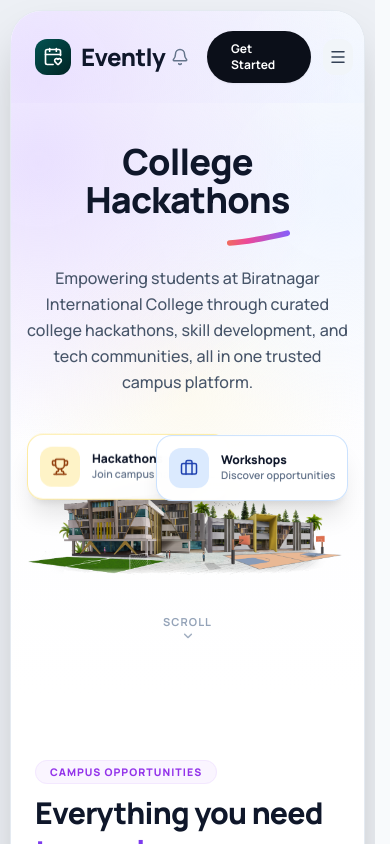
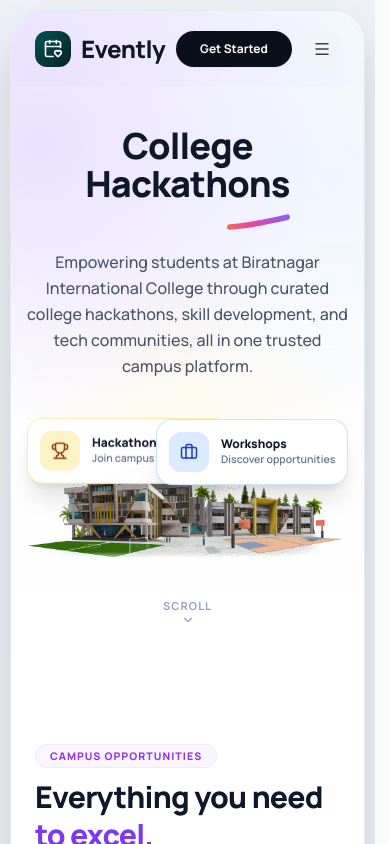
Before and after one commit to Nasadmansuri/Evently, a React (Vite) app in the folder frontend/: page / in a window 390 px wide. Shown: the top 844 px of the page. Built offline with nearby package versions, Linux system fonts and the light colour scheme; no server answers.

Commit message:
refactor(navbar): remove bell icon from landing header and clean up branding

```diff
--- a/frontend/src/features/landing/components/LandingNavbar.jsx
+++ b/frontend/src/features/landing/components/LandingNavbar.jsx
@@ -2,7 +2,7 @@ import { useState, useEffect } from 'react';
 import { Link, useNavigate, useLocation } from 'react-router-dom';
 import { useLenis } from 'lenis/react';
 import { useAuth } from '../../../shared/context/AuthContext';
-import { CalendarHeart, Bell, ArrowRight, Menu, X } from 'lucide-react';
+import { CalendarHeart, ArrowRight, Menu, X } from 'lucide-react';
 import { motion, AnimatePresence } from 'framer-motion';
 
 export default function LandingNavbar() {
@@ -127,19 +127,11 @@ export default function LandingNavbar() {
           </a>
         </nav>
 
-        {/* 3. Right: Notification Bell & Get Started Button */}
+        {/* 3. Right: Get Started Button & Mobile Menu Toggle */}
         <div className="flex items-center gap-3">
           <Link
             to={user ? getDashboardRoute() : '/login'}
-            className="flex h-9 w-9 items-center justify-center rounded-full text-slate-500 hover:text-slate-900 hover:bg-slate-100/90 transition"
-            title="Notifications"
-          >
-            <Bell size={18} />
-          </Link>
-
-          <Link
-            to={user ? getDashboardRoute() : '/login'}
-            className="rounded-full bg-[#0B0F19] hover:bg-slate-800 px-6 sm:px-7 py-2.5 text-xs font-bold text-white shadow-sm flex items-center gap-1.5 transition-all hover:shadow hover:scale-105 active:scale-95"
+            className="rounded-full bg-[#0B0F19] hover:bg-slate-800 px-6 sm:px-7 py-2.5 text-xs font-bold text-white shadow-sm flex items-center gap-1.5 transition-all hover:shadow hover:scale-105 active:scale-95 cursor-pointer"
           >
             {user ? (
               <>
```
